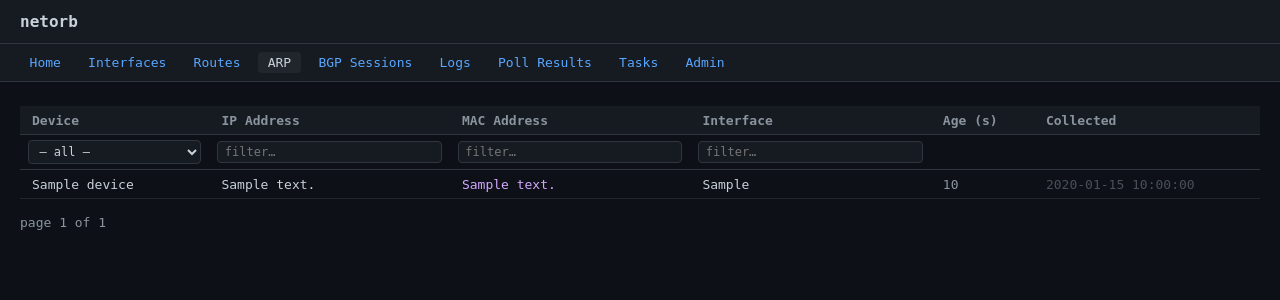
After one commit to mkurjanski/netorb, a Django app: page /arp/ in a window 1280 px wide. The commit adds this page. Shown: the top 300 px of the page. Run offline with Django 5.2, Linux system fonts and the light colour scheme; a user stored in the database is signed in; tables that the repository leaves empty hold one stand-in row (values such as "Sample post").

Commit message:
arp tables

```diff
--- a/netorb/models.py
+++ b/netorb/models.py
@@ -138,6 +138,7 @@ class PollingTask(models.Model):
         INTERFACES = "interfaces", "Interfaces"
         ROUTES = "routes", "Routes"
         BGP_SESSIONS = "bgp_sessions", "BGP Sessions"
+        ARP = "arp", "ARP"
 
     name = models.CharField(
         max_length=100,
@@ -237,11 +238,54 @@ class BgpSession(models.Model):
         return f"{self.device.hostname} / {self.vrf} / {self.peer_ip} ({self.peer_state})"
 
 
+class ArpEntry(models.Model):
+    device = models.ForeignKey(
+        Device,
+        on_delete=models.CASCADE,
+        related_name="arp_entries",
+        help_text="Device this ARP entry was collected from.",
+    )
+    ip_address = models.GenericIPAddressField(
+        protocol="IPv4",
+        help_text="IP address of the ARP entry.",
+    )
+    mac_address = models.CharField(
+        max_length=32,
+        help_text="MAC address in EOS dot-notation (e.g. aac1.ab30.123b).",
+    )
+    interface = models.CharField(
+        max_length=64,
+        help_text="Interface the ARP entry was learned on.",
+    )
+    age = models.PositiveIntegerField(
+        help_text="Age of the ARP entry in seconds.",
+    )
+    collected_at = models.DateTimeField(
+        auto_now=True,
+        help_text="Timestamp of the last data collection.",
+    )
+
+    class Meta:
+        ordering = ["device", "ip_address"]
+        verbose_name = "ARP Entry"
+        verbose_name_plural = "ARP Entries"
+        constraints = [
+            models.UniqueConstraint(
+                fields=["device", "ip_address"],
+                name="unique_device_arp_ip",
+            )
+        ]
+
+    def __str__(self):
+        return f"{self.device.hostname} / {self.ip_address} / {self.mac_address}"
+
+
 class PollResult(models.Model):
     class CheckType(models.TextChoices):
         INTERFACES = "interfaces", "Interfaces"
         ROUTES = "routes", "Routes"
         BGP_SESSIONS = "bgp_sessions", "BGP Sessions"
+        ARP = "arp", "ARP"
 
     device = models.ForeignKey(
         Device,
--- /dev/null
+++ b/netorb/templates/netorb/arp.html
@@ -0,0 +1,104 @@
+{% extends "netorb/base.html" %}
+
+{% block title %}ARP Table — netorb{% endblock %}
+
+{% block extra_styles %}
+table { width: 100%; border-collapse: collapse; }
+th {
+  text-align: left; padding: .4rem .75rem;
+  background: #161b22; color: #8b949e;
+  border-bottom: 1px solid #30363d; font-weight: 600;
+}
+td { padding: .4rem .75rem; border-bottom: 1px solid #21262d; }
+tr:hover td { background: #161b22; }
+
+th.filter-row { padding: .3rem .5rem; background: #0d1117; border-bottom: 1px solid #30363d; }
+th.filter-row input, th.filter-row select {
+  width: 100%; background: #161b22; color: #c9d1d9;
+  border: 1px solid #30363d; border-radius: 4px;
+  padding: .2rem .4rem; font-family: monospace; font-size: 12px;
+}
+th.filter-row input:focus, th.filter-row select:focus {
+  outline: none; border-color: #58a6ff;
+}
+
+.pagination { display: flex; gap: .5rem; align-items: center; padding: 1rem 0; color: #8b949e; }
+.pagination a { color: #58a6ff; text-decoration: none; }
+.empty { color: #484f58; }
+{% endblock %}
+
+{% block content %}
+<main>
+  {% if entries or f_device or f_ip or f_mac or f_interface %}
+  <form method="get" id="filter-form">
+    <table>
+      <thead>
+        <tr>
+          <th>Device</th>
+          <th>IP Address</th>
+          <th>MAC Address</th>
+          <th>Interface</th>
+          <th>Age (s)</th>
+          <th>Collected</th>
+        </tr>
+        <tr>
+          <th class="filter-row">
+            <select name="device" onchange="this.form.submit()">
+              <option value="">— all —</option>
+              {% for d in devices %}
+                <option value="{{ d }}" {% if f_device == d %}selected{% endif %}>{{ d }}</option>
+              {% endfor %}
+            </select>
+          </th>
+          <th class="filter-row">
+            <input type="text" name="ip" value="{{ f_ip }}" placeholder="filter…">
+          </th>
+          <th class="filter-row">
+            <input type="text" name="mac" value="{{ f_mac }}" placeholder="filter…">
+          </th>
+          <th class="filter-row">
+            <input type="text" name="interface" value="{{ f_interface }}" placeholder="filter…">
+          </th>
+          <th class="filter-row"></th>
+          <th class="filter-row"></th>
+        </tr>
+      </thead>
+      <tbody>
+        {% for e in entries %}
+        <tr>
+          <td>{{ e.device.hostname }}</td>
+          <td>{{ e.ip_address }}</td>
+          <td style="color:#d2a8ff">{{ e.mac_address }}</td>
+          <td>{{ e.interface }}</td>
+          <td style="color:#8b949e">{{ e.age }}</td>
+          <td style="color:#484f58">{{ e.collected_at|date:"Y-m-d H:i:s" }}</td>
+        </tr>
+        {% empty %}
+        <tr><td colspan="6" class="empty" style="padding:.75rem">No ARP entries match the current filters.</td></tr>
+        {% endfor %}
+      </tbody>
+    </table>
+  </form>
+
+  <div class="pagination">
+    {% if page_obj.has_previous %}
+      <a href="?device={{ f_device }}&ip={{ f_ip }}&mac={{ f_mac }}&interface={{ f_interface }}&page={{ page_obj.previous_page_number }}">← prev</a>
+    {% endif %}
+    <span>page {{ page_obj.number }} of {{ page_obj.paginator.num_pages }}</span>
+    {% if page_obj.has_next %}
+      <a href="?device={{ f_device }}&ip={{ f_ip }}&mac={{ f_mac }}&interface={{ f_interface }}&page={{ page_obj.next_page_number }}">next →</a>
+    {% endif %}
+  </div>
+  {% else %}
+  <p class="empty">No ARP entries collected yet.</p>
+  {% endif %}
+</main>
+{% endblock %}
+
+{% block extra_scripts %}
+<script>
+  document.querySelectorAll('input[name="ip"], input[name="mac"], input[name="interface"]').forEach(el => {
+    el.addEventListener('keydown', e => { if (e.key === 'Enter') e.target.form.submit(); });
+  });
+</script>
+{% endblock %}
--- a/netorb/templates/netorb/base.html
+++ b/netorb/templates/netorb/base.html
@@ -40,7 +40,8 @@
   <a href="/" {% if request.resolver_match.url_name == 'home' %}class="active"{% endif %}>Home</a>
   <a href="/interfaces/" {% if request.resolver_match.url_name == 'interfaces' %}class="active"{% endif %}>Interfaces</a>
   <a href="/routes/" {% if request.resolver_match.url_name == 'routes' %}class="active"{% endif %}>Routes</a>
-  <a href="/bgp-sessions/" {% if request.resolver_match.url_name == 'bgp-sessions' %}class="active"{% endif %}>BGP</a>
+  <a href="/arp/" {% if request.resolver_match.url_name == 'arp' %}class="active"{% endif %}>ARP</a>
+  <a href="/bgp-sessions/" {% if request.resolver_match.url_name == 'bgp-sessions' %}class="active"{% endif %}>BGP Sessions</a>
   <a href="/logs/" {% if request.resolver_match.url_name == 'log-page' %}class="active"{% endif %}>Logs</a>
   <a href="/poll-results/" {% if request.resolver_match.url_name == 'poll-results' %}class="active"{% endif %}>Poll Results</a>
   <a href="/tasks/" {% if request.resolver_match.url_name == 'tasks' %}class="active"{% endif %}>Tasks</a>
--- a/netorb/urls.py
+++ b/netorb/urls.py
@@ -11,6 +11,7 @@ urlpatterns = [
     path("", views.home, name="home"),
     path("interfaces/", views.InterfaceListView.as_view(), name="interfaces"),
     path("routes/", views.RouteListView.as_view(), name="routes"),
+    path("arp/", views.ArpEntryListView.as_view(), name="arp"),
     path("bgp-sessions/", views.BgpSessionListView.as_view(), name="bgp-sessions"),
     path("logs/", views.log_page, name="log-page"),
     path("tasks/", views.tasks, name="tasks"),
--- a/netorb/views.py
+++ b/netorb/views.py
@@ -13,7 +13,7 @@ from rest_framework.viewsets import ReadOnlyModelViewSet
 
 from django.db.models import Count, Q
 
-from .models import BgpSession, Device, Interface, IPv4Route, PollResult, TaskLog
+from .models import ArpEntry, BgpSession, Device, Interface, IPv4Route, PollResult, TaskLog
 from .serializers import InterfaceSerializer, IPv4RouteSerializer
 
 class InterfaceViewSet(ReadOnlyModelViewSet):
@@ -124,6 +124,38 @@ class RouteListView(LoginRequiredMixin, ListView):
         ctx["f_device"] = self.f_device
         ctx["f_prefix"] = self.f_prefix
         ctx["f_nexthop"] = self.f_nexthop
+        return ctx
+
+
+class ArpEntryListView(LoginRequiredMixin, ListView):
+    model = ArpEntry
+    template_name = "netorb/arp.html"
+    context_object_name = "entries"
+    paginate_by = 100
+
+    def get_queryset(self):
+        qs = ArpEntry.objects.select_related("device").order_by("device__hostname", "ip_address")
+        self.f_device = self.request.GET.get("device", "")
+        self.f_ip = self.request.GET.get("ip", "")
+        self.f_mac = self.request.GET.get("mac", "")
+        self.f_interface = self.request.GET.get("interface", "")
+        if self.f_device:
+            qs = qs.filter(device__hostname=self.f_device)
+        if self.f_ip:
+            qs = qs.filter(ip_address__startswith=self.f_ip)
+        if self.f_mac:
+            qs = qs.filter(mac_address__icontains=self.f_mac)
+        if self.f_interface:
+            qs = qs.filter(interface__icontains=self.f_interface)
+        return qs
+
+    def get_context_data(self, **kwargs):
+        ctx = super().get_context_data(**kwargs)
+        ctx["devices"] = Device.objects.values_list("hostname", flat=True).order_by("hostname")
+        ctx["f_device"] = self.f_device
+        ctx["f_ip"] = self.f_ip
+        ctx["f_mac"] = self.f_mac
+        ctx["f_interface"] = self.f_interface
         return ctx
 
 
```
Also changed, not shown: netorb/admin.py (+9 -1 lines), netorb/services.py (+30 -3 lines), netorb/migrations/0011_alter_pollingtask_task_type_and_more.py (added).
